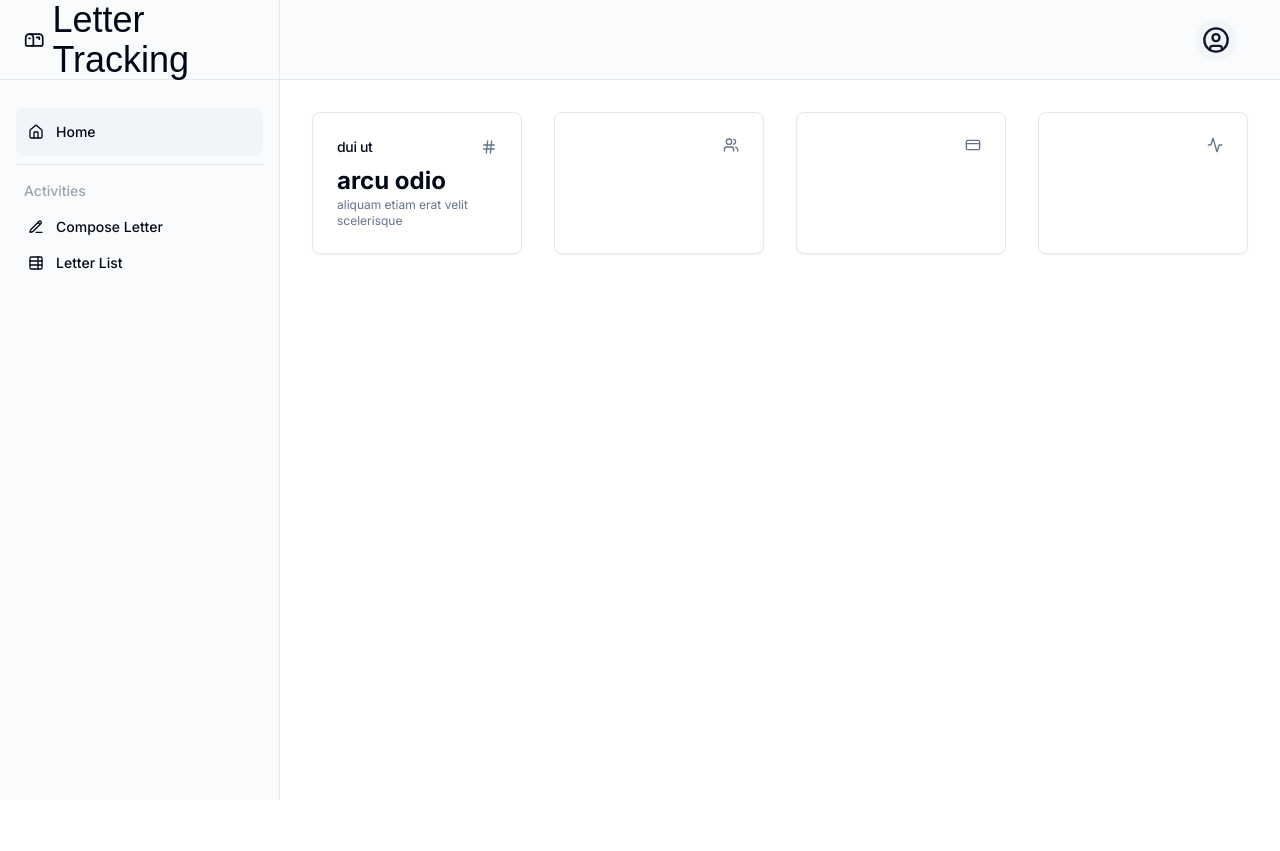
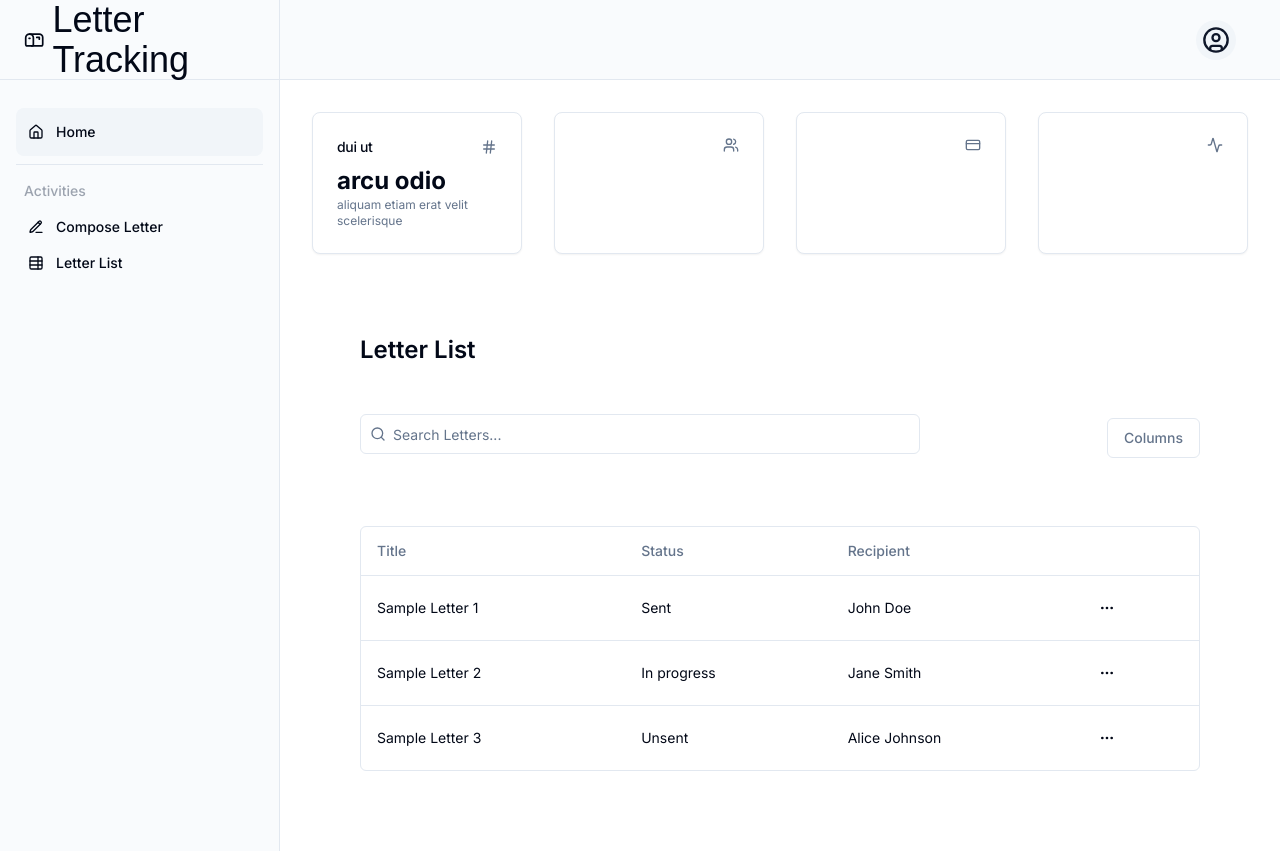
Before and after one commit to Meti8202/letter-tracking-ui, a Next.js app: page / in a window 1280 px wide. Before the commit the page ends 800 px from the top, so only its background shows below. Built offline with nearby package versions, Linux system fonts and the light colour scheme; a web font is replaced by a local one.

Commit message:
Add LetterList component to the Home page.

```diff
--- a/src/app/page.tsx
+++ b/src/app/page.tsx
@@ -8,6 +8,7 @@ import {
   HashIcon,
 } from "lucide-react";
 import { Card, CardHeader, CardTitle, CardContent } from "@/components/ui/card";
+import LetterList from "./letterlist/page";
 
 export default function Home() {
   return (
@@ -58,6 +59,7 @@ export default function Home() {
             </CardContent>
           </Card>
         </div>
+        <LetterList />
       </main>
     </div>
   );
```
